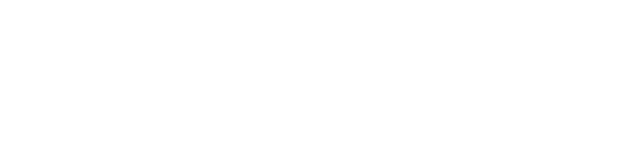
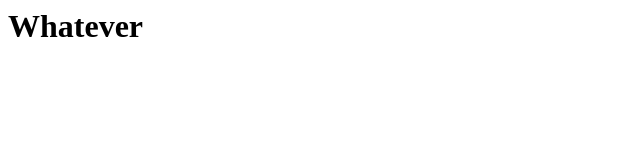
Before and after one commit to Theodore-A/git-two, a plain HTML site: page index.html in a window 1280 px wide. Shown: the whole page, without its empty margins (0-640 px from the left). Drawn offline with Linux system fonts and the light colour scheme.

Commit message:
added h1

```diff
--- a/index.html
+++ b/index.html
@@ -3,5 +3,7 @@
     <meta charset="UTF-8" />
     <title>whooo</title>
   </head>
-  <body></body>
+  <body>
+    <h1>Whatever</h1>
+  </body>
 </html>
```
